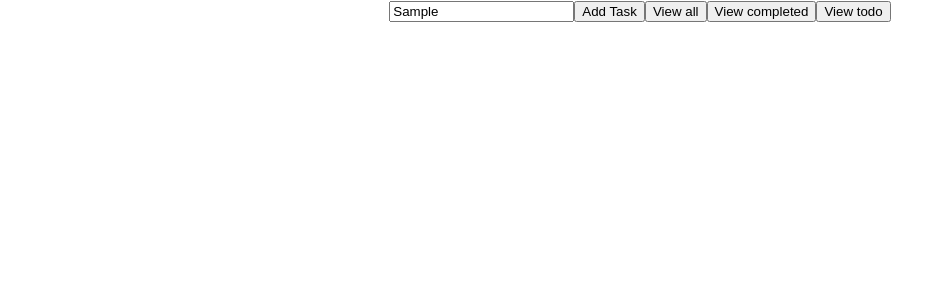
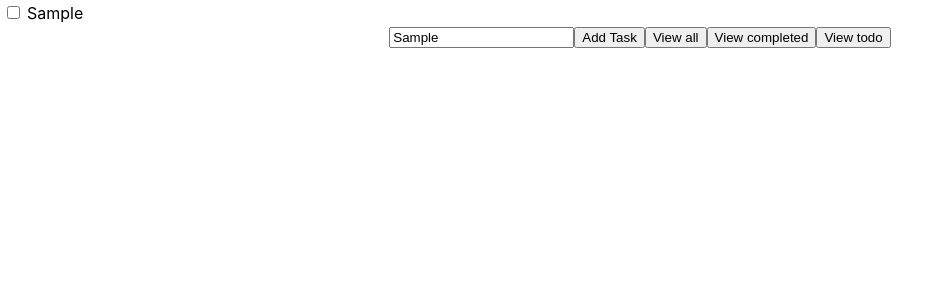
Before and after one commit to gustavofmota/to-do-list, a React (Create React App) app: page / in a window 1280 px wide. Both pictures are taken after typing "Sample" into the empty fields and a click on the button "Add Task". Shown: the top 300 px of the page, without its empty margins (0-947 px from the left). Built offline with nearby package versions, Linux system fonts and the light colour scheme.

Commit message:
View list, all, completed, todo
- Now when added it shows the name and with a checkbox unchecked;
- Can toggle the view of the list between "View all", "View completed", "View todo";
- Also when pressing enter while the textbox is on focus it adds the item to the list.

```diff
--- a/src/App.js
+++ b/src/App.js
@@ -5,9 +5,17 @@ import Form from './components/form.js'
 import React, { useState } from 'react'
 
 function App() {
-	const [viewState, setViewState] = useState()
-	const [values, setValues] = useState([])
-	const [idCounter, setIdCounter] = useState(0)
+	const [viewState, setViewState] = useState(0) //this will alternate the view 0=all, 1=completed, 2=todo
+	const [values, setValues] = useState([]) //this will save the values and update the state of each task
+	const [idCounter, setIdCounter] = useState(0) //this will always generate a unique id for each task
+
+	/**
+	 * This function will add a task to the list
+	 *
+	 *
+	 * @param {*} target
+	 * Target will be the name of the task to be added to the list
+	 */
 	function handleAddTask(target) {
 		setValues([
 			...values,
@@ -18,12 +26,27 @@ function App() {
 	console.log(values)
 
 	function handleSetViewState(e) {
-		setViewState(e.target.value)
+		setViewState(e.target.dataset.view)
+	}
+
+	function handleCheckBoxChange(index) {
+		setValues((values) => {
+			const newValues = [...values]
+			newValues[index] = {
+				...newValues[index],
+				isCompleted: !values[index].isCompleted,
+			}
+			return newValues
+		})
 	}
 
 	return (
 		<div className='App'>
-			{/* <TodoListTable data={values} viewState={viewState} /> */}
+			<TodoListTable
+				data={values}
+				viewState={viewState}
+				handleCheckBoxChange={handleCheckBoxChange}
+			/>
 			<Form
 				handleSetViewState={handleSetViewState}
 				handleAddTask={handleAddTask}
--- a/src/components/form.js
+++ b/src/components/form.js
@@ -1,9 +1,20 @@
 import React from 'react'
 
 const Form = ({ handleSetViewState, handleAddTask }) => {
+
+    const onKeyDown = (e) => {
+		if (e.keyCode === 13) {
+			handleAddTask(document.getElementById('newTask').value)
+		}
+	}
 	return (
 		<div>
-			<input type='text' name='newTask' id='newTask' />
+			<input
+				type='text'
+				name='newTask'
+				id='newTask'
+				onKeyDown={(e) => onKeyDown(e)}
+			/>
 			<button
 				type='button'
 				onClick={() =>
--- a/src/components/table-list.js
+++ b/src/components/table-list.js
@@ -1,15 +1,30 @@
 import React from 'react'
 
-const TodoListTable = ({ data, onCheckBoxChange }) => {
+const TodoListTable = ({ data, viewState, handleCheckBoxChange }) => {
+	console.log(viewState)
+	function whatViewState() {
+		switch (viewState) {
+			case '0':
+				return data
+			case '1':
+				return data.filter((item) => item.isCompleted)
+			case '2':
+				return data.filter((item) => !item.isCompleted)
+			default:
+				return data
+		}
+	}
+
 	return (
 		<table>
 			<tbody>
-				{data.map((item) => (
-					<tr>
+				{whatViewState().map((item) => (
+					<tr key={item.id}>
 						<td>
 							<input
 								type='checkbox'
-								onChange={onCheckBoxChange(item.id)}
+								onChange={() => handleCheckBoxChange(item.id)}
+								checked={item.isCompleted}
 							/>
 						</td>
 						{/*Is completed?*/}
```
